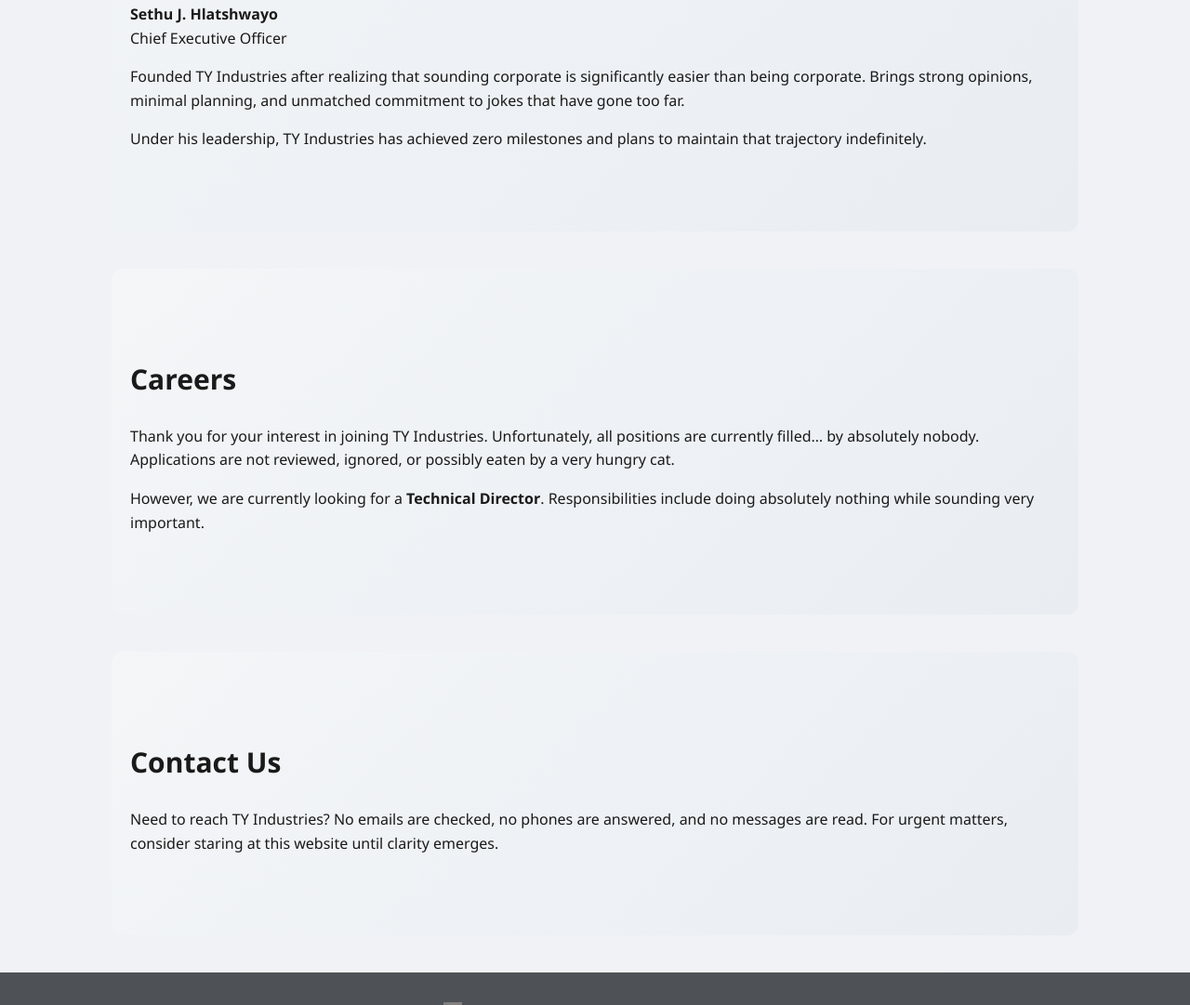
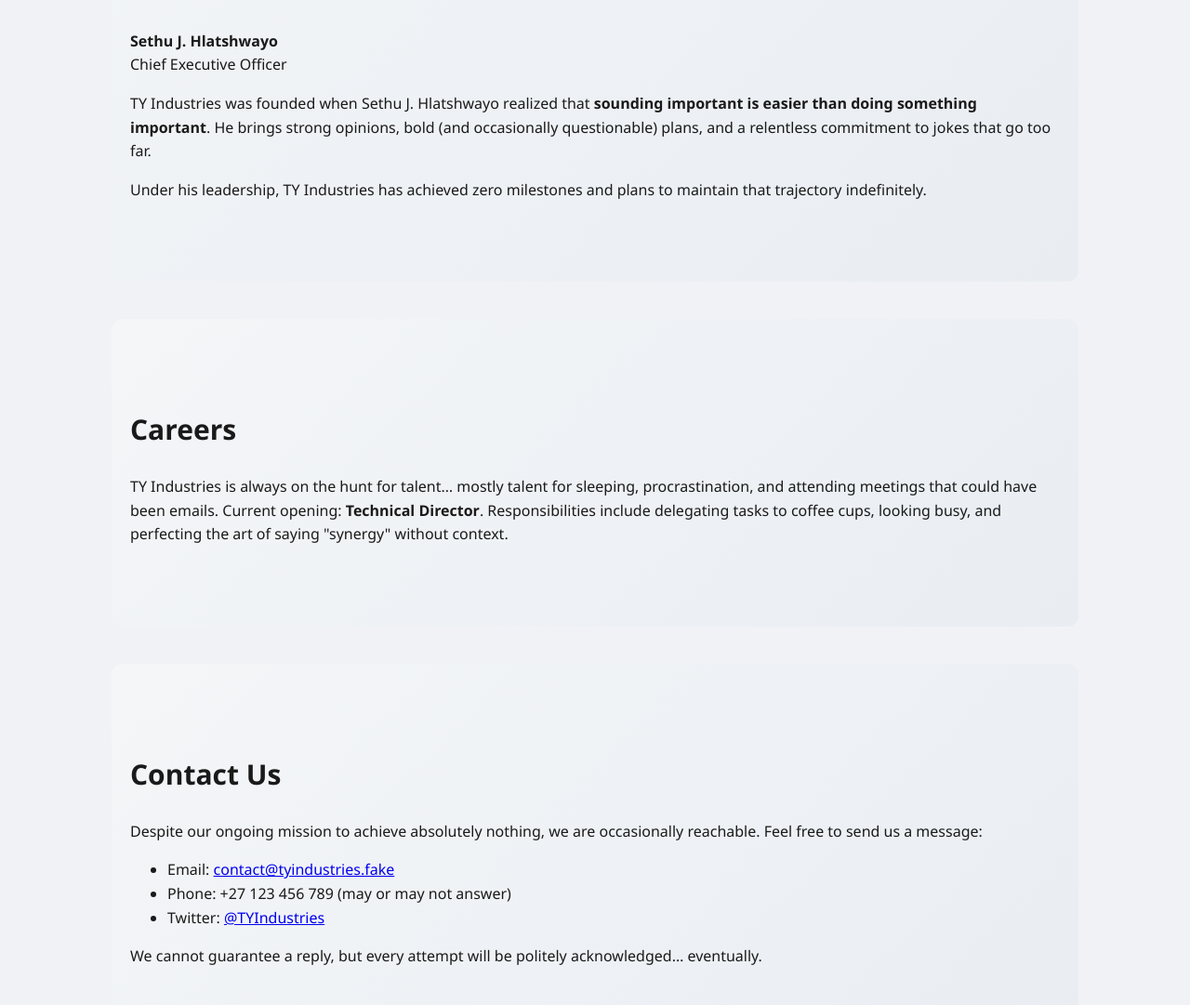
Before and after one commit to SethuTY/ty-industries, a plain HTML site: page index.html in a window 1280 px wide. Shown: the part 1719-2800 px from the top of the page at 93% size. Drawn offline with Linux system fonts and the light colour scheme.

Commit message:
Update index.html

```diff
--- a/index.html
+++ b/index.html
@@ -162,8 +162,9 @@
   <header>
     <h1>Welcome to TY Industries</h1>
     <p>
-      We are dedicated to delivering absolutely nothing at scale.
-      This website exists purely as a professional-looking waste of your time.
+      Welcome to TY Industries: where vision meets vacation.
+      Every day is an opportunity to redefine what it means to achieve nothing,
+      and we do it with unparalleled corporate flair.
     </p>
   </header>
 
@@ -211,10 +212,9 @@
       <div>
         <p><strong>Sethu J. Hlatshwayo</strong><br>Chief Executive Officer</p>
       <p>
-          Founded TY Industries after realizing that sounding corporate
-          is significantly easier than being corporate.
-          Brings strong opinions, minimal planning, and unmatched commitment
-          to jokes that have gone too far.
+          TY Industries was founded when Sethu J. Hlatshwayo realized that <strong>sounding important is easier than doing something important</strong>.
+          He brings strong opinions, bold (and occasionally questionable) plans,
+          and a relentless commitment to jokes that go too far.
         </p>
         <p>
           Under his leadership, TY Industries has achieved zero milestones
@@ -226,22 +226,29 @@
  <section>
   <h2>Careers</h2>
   <p>
-      Thank you for your interest in joining TY Industries.
-      Unfortunately, all positions are currently filled… by absolutely nobody.
-      Applications are not reviewed, ignored, or possibly eaten by a very hungry cat.
-    </p>
-    <p>
-      However, we are currently looking for a <strong>Technical Director</strong>.
-      Responsibilities include doing absolutely nothing while sounding very important.
+    TY Industries is always on the hunt for talent… mostly talent for sleeping, procrastination,
+    and attending meetings that could have been emails.
+    Current opening: <strong>Technical Director</strong>.
+    Responsibilities include delegating tasks to coffee cups, looking busy, and perfecting the art of saying "synergy" without context.
   </p>
 </section>
   <section>
   <h2>Contact Us</h2>
   <p>
-      Need to reach TY Industries?
-      No emails are checked, no phones are answered, and no messages are read.
-      For urgent matters, consider staring at this website until clarity emerges.
+    Despite our ongoing mission to achieve absolutely nothing,
+    we are occasionally reachable. Feel free to send us a message:
   </p>
+  <ul>
+    <li>Email: <a href="mailto:contact@tyindustries.fake">contact@tyindustries.fake</a></li>
+    <li>Phone: +27 123 456 789 (may or may not answer)</li>
+    <li>Twitter: <a href="https://twitter.com/tyindustries" target="_blank">@TYIndustries</a></li>
+  </ul>
+  <p>
+    We cannot guarantee a reply, but every attempt will be politely acknowledged… eventually.
+  </p>
+</section>
+  <section style="text-align:center; padding:50px 0;">
+  <img src="logo.png" alt="TY Industries Logo" style="width:400px; height:400px; object-fit:contain;">
 </section>
   <footer>
     <img src="logo.png" alt="TY Industries Logo" class="footer-logo">
```
Lines whose indentation alone changed are shown as unchanged.
